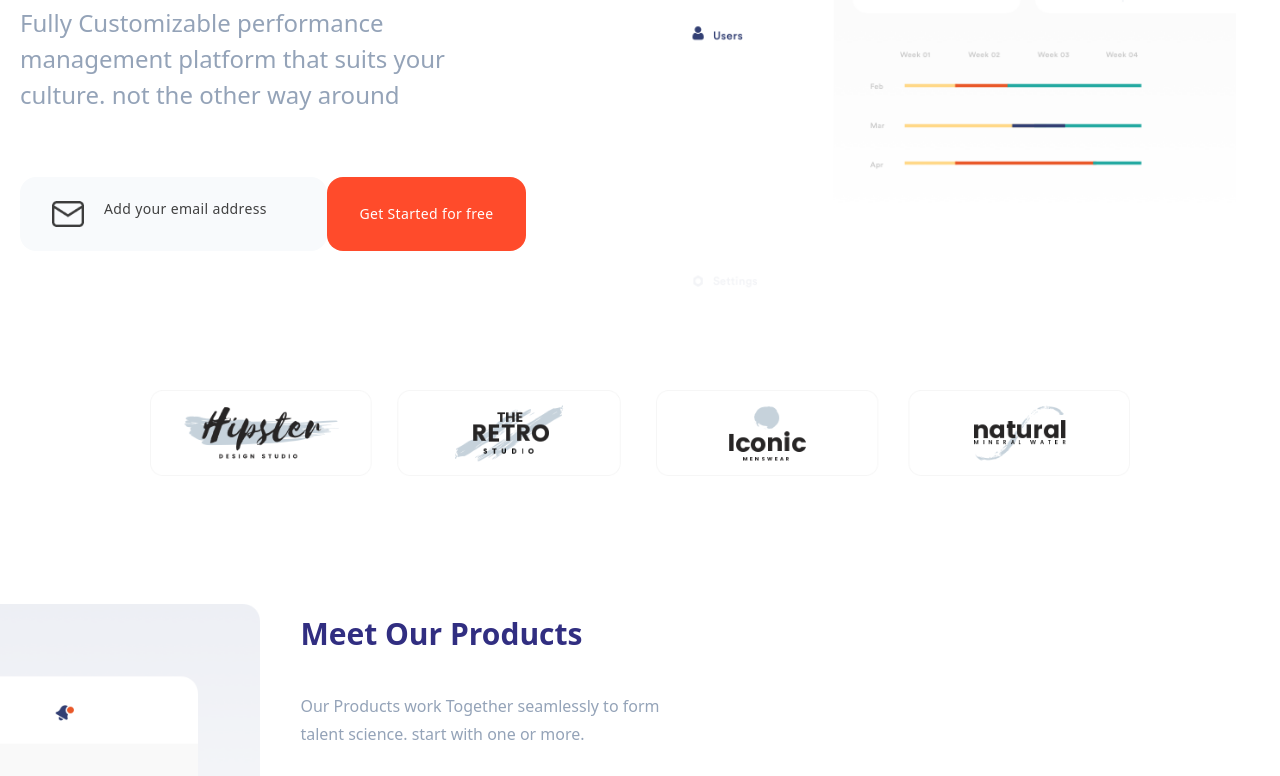
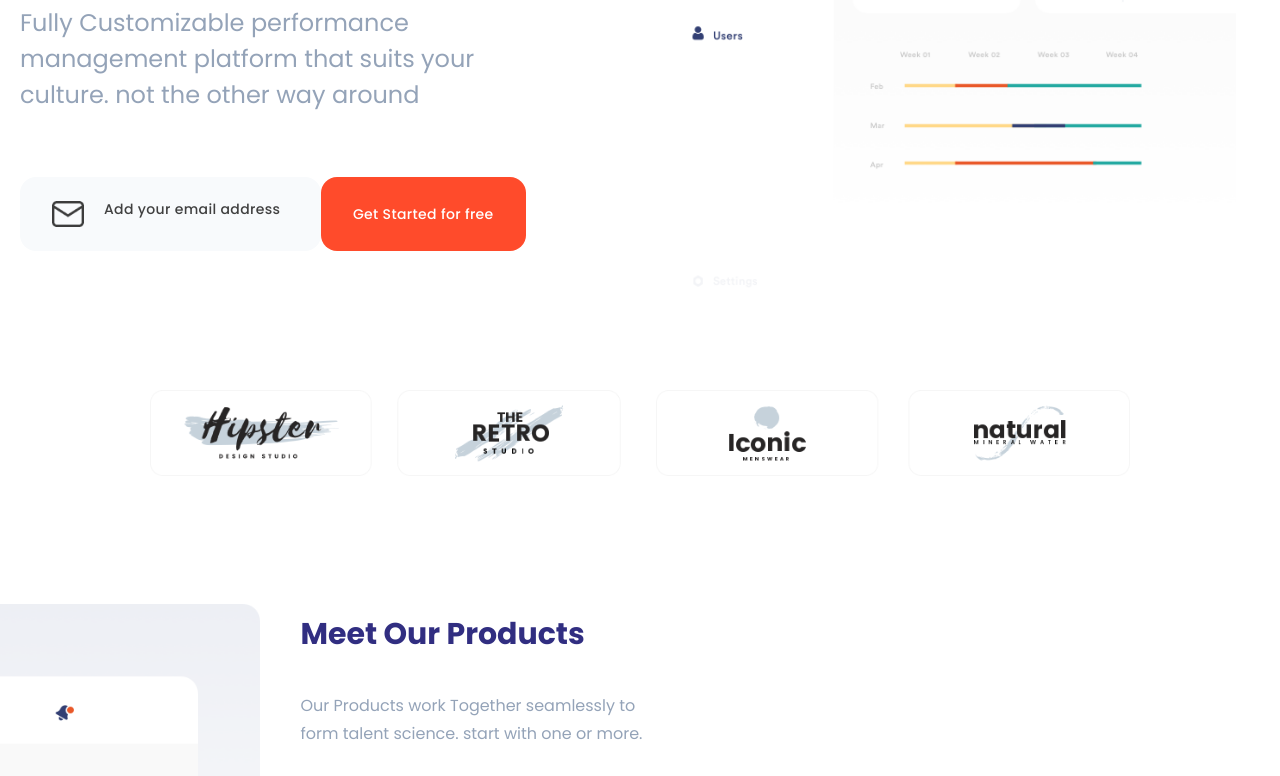
Before and after one commit to Yoefkada/Performance, a plain HTML site: page index.html in a window 1280 px wide. Shown: the part 426-1202 px from the top of the page. Drawn offline with nearby package versions, Linux system fonts and the light colour scheme.

Commit message:
font body

```diff
--- a/index.html
+++ b/index.html
@@ -36,7 +36,7 @@
         };
     </script>
 </head>
-<body>
+<body class="font-Poppins">
 
 
 
```
